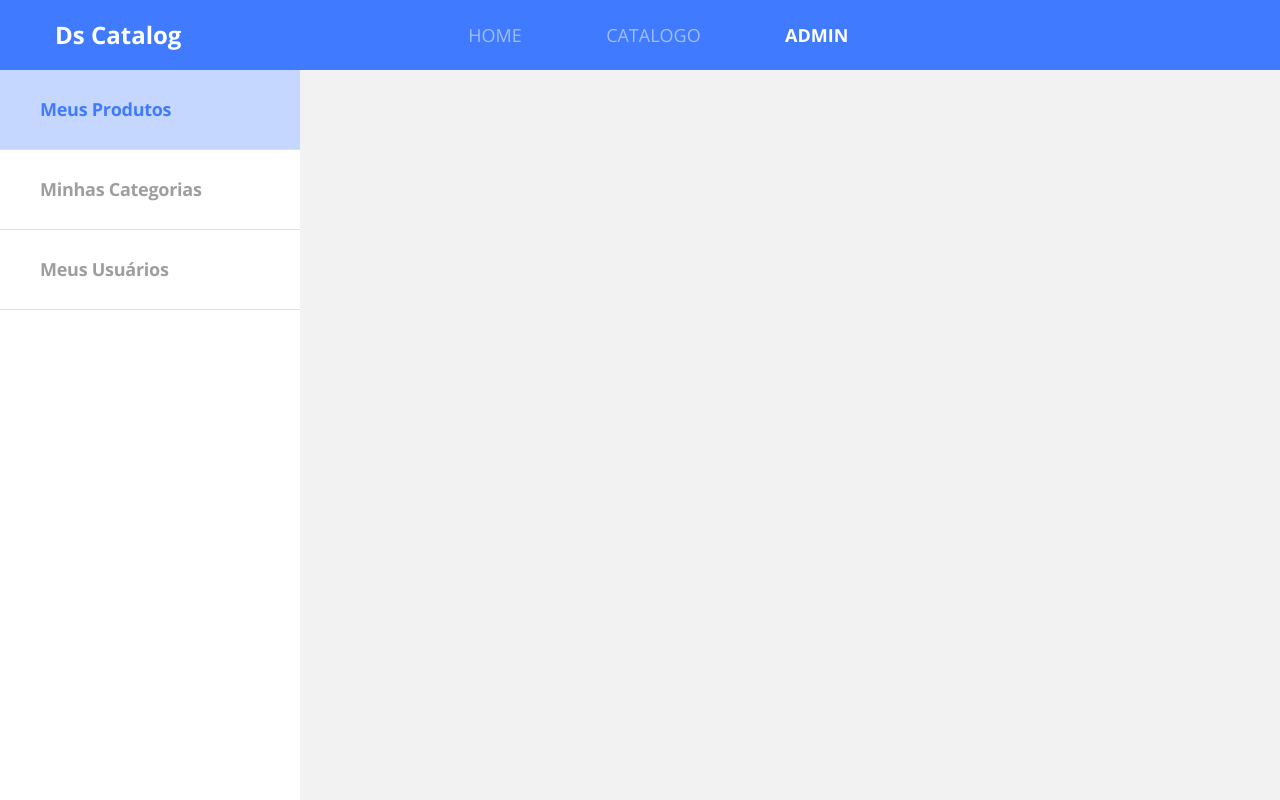
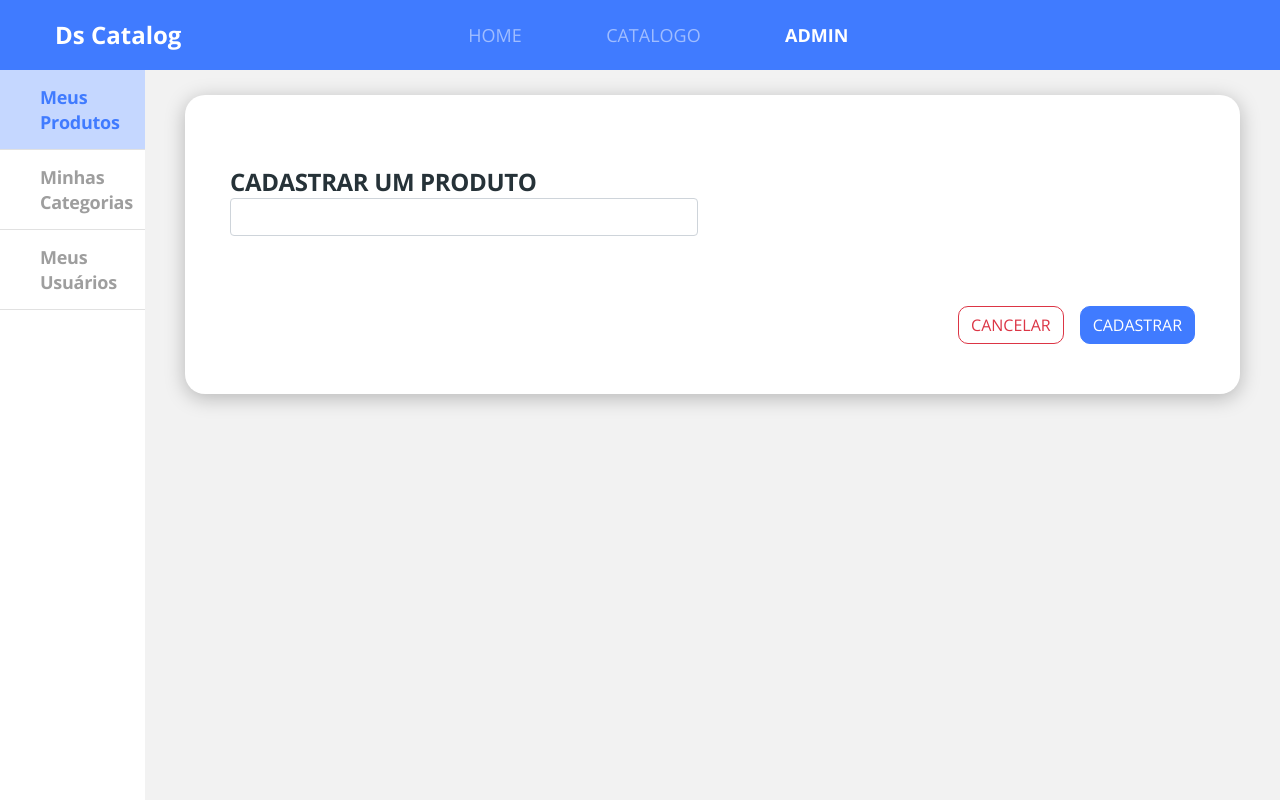
Before and after one commit to RichardRosenblat/dscatalog-bootcamp-devsuperior, a React (Create React App) app in the folder front-web/: page /admin/products/create in a window 1280 px wide. Built offline with nearby package versions, Linux system fonts and the light colour scheme; the HTML template or start-up script is replaced by a standard one.

Commit message:
Add base admin form structure

```diff
--- a/front-web/src/Routes.tsx
+++ b/front-web/src/Routes.tsx
@@ -1,5 +1,5 @@
 import React from 'react';
-import { BrowserRouter, Switch, Route } from 'react-router-dom';
+import { BrowserRouter, Switch, Route, Redirect } from 'react-router-dom';
 import Navbar from 'core/components/Navbar';
 import Admin from 'pages/Admin';
 import Catalog from 'pages/Catalog';
@@ -19,6 +19,7 @@
             <Route path="/products/:productId">
                 <ProductDetails />
             </Route>
+            <Redirect from="/admin" to="/admin/products" exact/>
             <Route path="/admin">
                 <Admin />
             </Route>
--- a/front-web/src/core/components/Navbar/index.tsx
+++ b/front-web/src/core/components/Navbar/index.tsx
@@ -12,17 +12,17 @@
         <div className="col-6 offset-2">
             <ul className="main-menu">
                 <li>
-                    <NavLink to="/" activeClassName="active" exact>
+                    <NavLink to="/" exact>
                         HOME
                     </NavLink>
                 </li>
                 <li>
-                    <NavLink to="/products" activeClassName="active">
+                    <NavLink to="/products">
                         CATALOGO
                     </NavLink>
                 </li>
                 <li>
-                    <NavLink to="/admin" activeClassName="active">
+                    <NavLink to="/admin">
                         ADMIN
                     </NavLink>
                 </li>
--- /dev/null
+++ b/front-web/src/pages/Admin/components/BaseForm/index.tsx
@@ -0,0 +1,37 @@
+import React from "react";
+import { useHistory } from "react-router-dom";
+import './styles.scss';
+
+type Props = {
+    title:string;
+    children: React.ReactNode;
+}
+
+const BaseForm = ({ title, children }:Props) =>{
+    const history = useHistory();
+    const handleCancel = () => {
+        history.push('../')
+    }
+
+    return(
+        <div className="admin-base-form card-base">
+            <h1 className="admin-base-form-title">
+                {title}
+            </h1>
+            {children}
+            <div className="base-form-actions">
+                <button
+                    className="btn btn btn-outline-danger border-radius-10 mr-3"
+                    onClick={handleCancel}
+                >
+                    CANCELAR
+                </button>
+                <button className="btn btn-primary border-radius-10">
+                    CADASTRAR
+                </button>
+            </div>
+        </div>
+    )
+};
+
+export default BaseForm;
--- /dev/null
+++ b/front-web/src/pages/Admin/components/BaseForm/styles.scss
@@ -0,0 +1,21 @@
+.admin-base-form {
+    padding: 70px 45px 50px 45px;
+    border-radius: 20px;
+    width: 1055px;
+}
+
+.admin-base-form-title {
+    font-size: 24px;
+    line-height: 33px;
+    /* identical to box height */
+
+    letter-spacing: -0.015em;
+    text-transform: uppercase;
+    color: #263238;
+
+}
+
+.base-form-actions{
+    margin-top: 70px;
+    text-align: right;
+}
--- a/front-web/src/pages/Admin/components/Navbar/index.tsx
+++ b/front-web/src/pages/Admin/components/Navbar/index.tsx
@@ -1,17 +1,18 @@
 import React from "react";
+import { NavLink } from "react-router-dom";
 import './styles.scss';
 
 const Navbar = () => (
  <nav className="admin-nav-container">
      <ul>
          <li>
-             <a href="link" className="admin-nav-item active">Meus Produtos</a>
+             <NavLink to="/admin/products" className="admin-nav-item">Meus Produtos</NavLink>
          </li>
          <li>
-            <a href="link" className="admin-nav-item">Minhas Categorias</a>
+            <NavLink to="/admin/categories" className="admin-nav-item">Minhas Categorias</NavLink>
          </li>
          <li>
-            <a href="link" className="admin-nav-item">Meus Usuários</a>
+            <NavLink to="/admin/users" className="admin-nav-item">Meus Usuários</NavLink>
          </li>
      </ul>
  </nav>
--- /dev/null
+++ b/front-web/src/pages/Admin/components/Products/Form/index.tsx
@@ -0,0 +1,17 @@
+import React from "react";
+import BaseForm from "../../BaseForm";
+import './styles.scss';
+
+const Form = () =>{
+    return(
+        <BaseForm title="CADASTRAR UM PRODUTO">
+            <div className="row">
+                <div className="col-6">
+                    <input type="text" className="form-control"/>
+                </div>
+            </div>
+        </BaseForm>
+    )
+};
+
+export default Form;
--- /dev/null
+++ b/front-web/src/pages/Admin/components/Products/List/index.tsx
@@ -0,0 +1,21 @@
+import React from 'react';
+import { useHistory } from "react-router-dom";
+
+const List = () => {
+    const history = useHistory();
+
+    const handleCreate = () => {
+        history.push('/admin/products/create');
+    }
+
+    return (
+        <div className="admin-product-list">
+            <button className="btn btn-primary btn-lg" onClick={handleCreate}>
+                ADICIONAR
+            </button>
+        </div>
+    )
+}
+
+
+export default List;
--- /dev/null
+++ b/front-web/src/pages/Admin/components/Products/index.tsx
@@ -0,0 +1,24 @@
+import React from "react";
+import { Route, Switch } from "react-router-dom";
+import List from "./List";
+import Form from "./Form";
+
+const Products = () => {
+    return(
+        <div>
+            <Switch>
+                <Route path="/admin/products" exact>
+                    <List/>
+                </Route>
+                <Route path="/admin/products/create">
+                    <Form/>
+                </Route>
+                <Route path="/admin/products/:productId">
+                    <h1>Editar um produto</h1>
+                </Route>
+            </Switch>
+        </div>
+    );
+}
+
+export default Products;
--- a/front-web/src/pages/Admin/index.tsx
+++ b/front-web/src/pages/Admin/index.tsx
@@ -1,9 +1,25 @@
 import React from 'react';
+import { Route, Switch } from 'react-router-dom';
 import Navbar from './components/Navbar';
+import Products from './components/Products';
+import "./styles.scss";
 
 const Admin = () => (
-    <div>
+    <div className="admin-container">
         <Navbar />
+        <div className="admin-content">
+            <Switch>
+                <Route path="/admin/products">
+                    <Products/>
+                </Route>
+                <Route path="/admin/categories">
+                    <h1>categoreies</h1>
+                </Route>
+                <Route path="/admin/users">
+                    <h1>uisers</h1>
+                </Route>
+            </Switch>
+        </div>
     </div>
 );
 
--- /dev/null
+++ b/front-web/src/pages/Admin/styles.scss
@@ -0,0 +1,8 @@
+.admin-container {
+    display: flex;
+}
+
+.admin-content {
+    padding: 25px 40px 45px 40px;
+    flex: 1;
+}
```
Also changed, not shown: front-web/src/pages/Admin/components/Products/Form/styles.scss (added).
